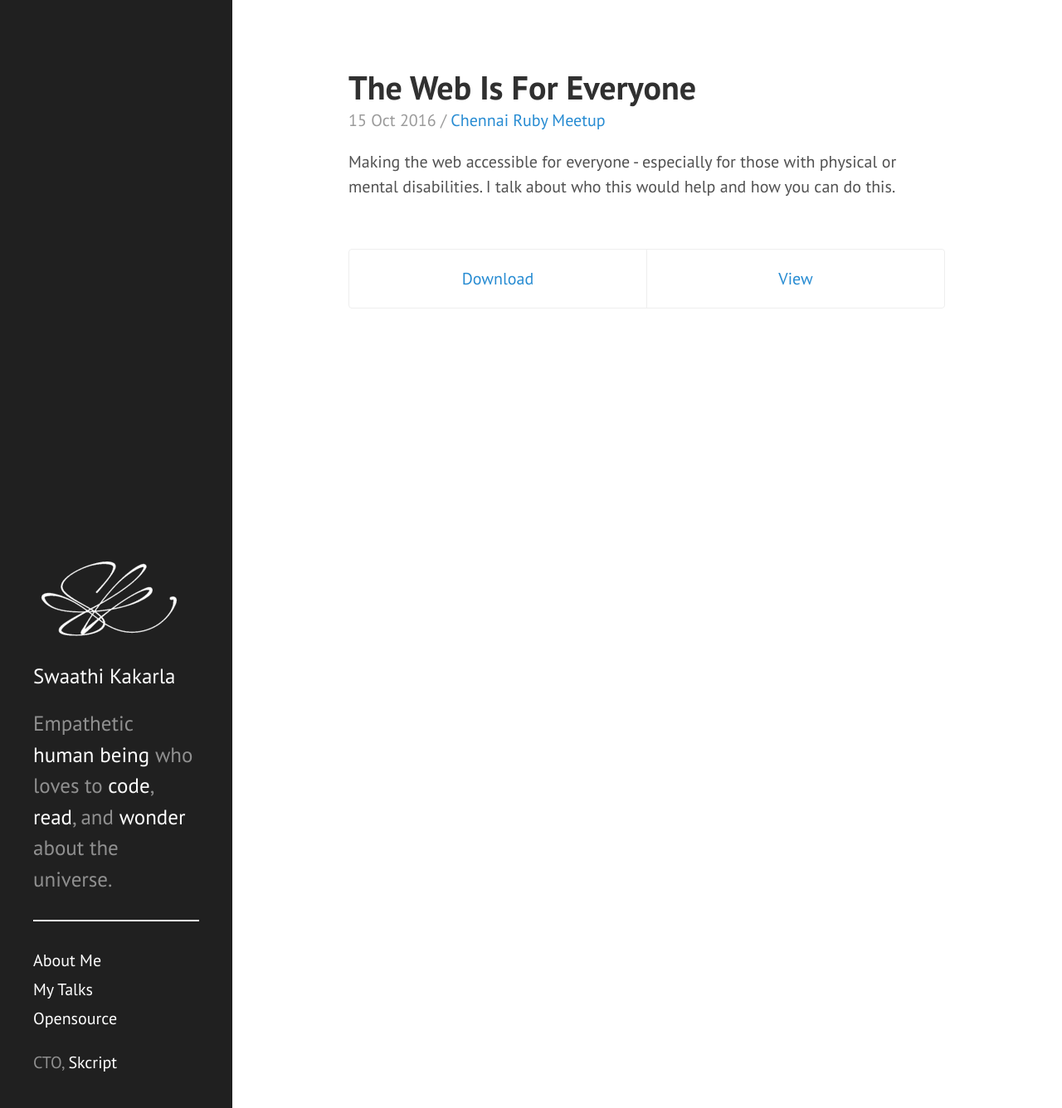
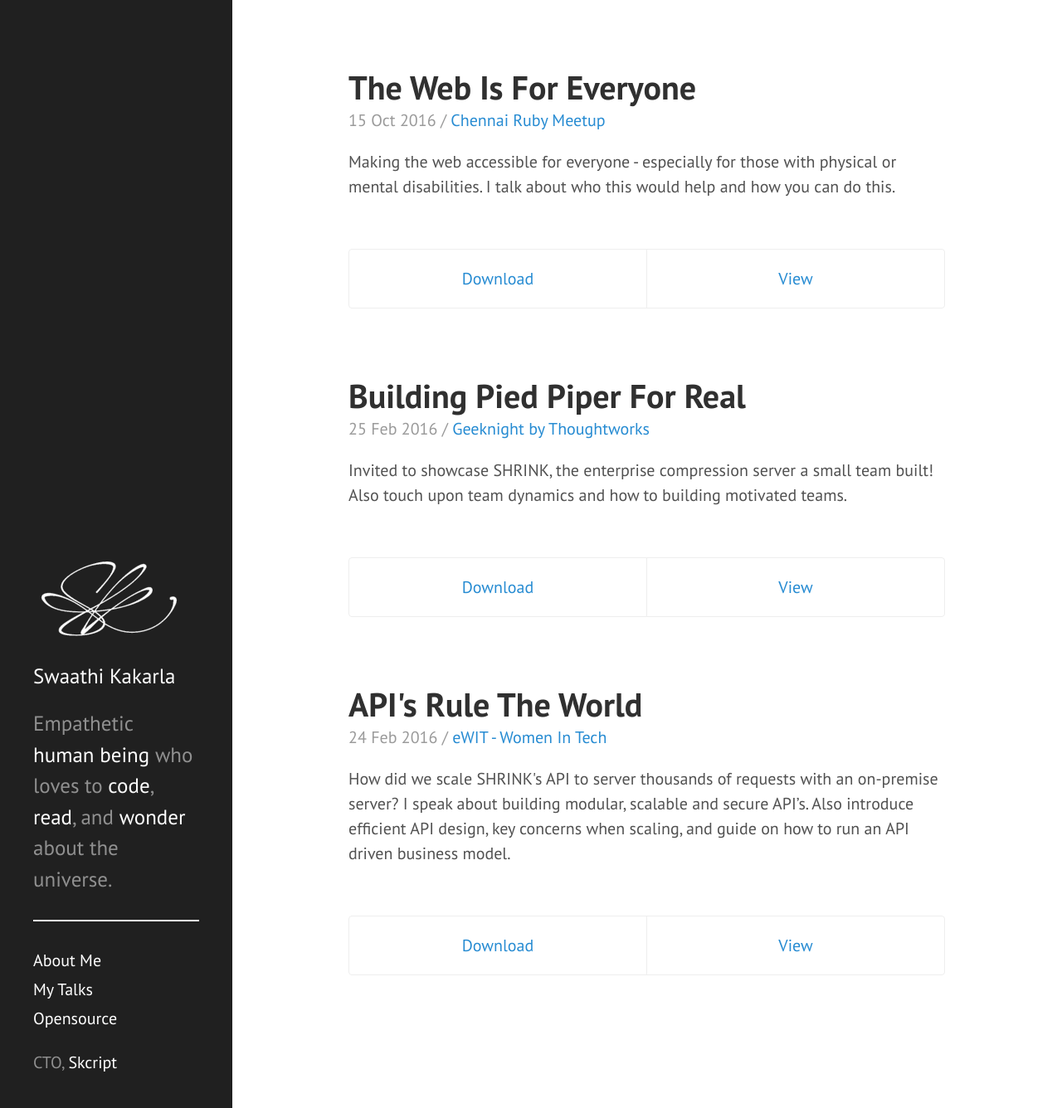
Before and after one commit to swaathi/swaathi.github.io, a Jekyll site: the page built from talks/index.html, in a window 1280 px wide and 1336 px high. Shown: the whole window at 83% size. Built offline with Jekyll 4.4.1, drawn with Linux system fonts in a browser that asks for light colours.

Commit message:
More talks

```diff
--- a/_data/talks.yml
+++ b/_data/talks.yml
@@ -6,3 +6,19 @@
   event:
     name: "Chennai Ruby Meetup"
     link: "https://www.meetup.com/chennai-ruby/events/234497214/"
+- name: "Building Pied Piper For Real"
+  path: "building-pied-piper-for-real.pdf"
+  link: ""
+  date: 2016-02-25 06:00:00 +5:30 GMT
+  description: "Invited to showcase SHRINK, the enterprise compression server a small team built! Also touch upon team dynamics and how to building motivated teams."
+  event:
+    name: "Geeknight by Thoughtworks"
+    link: "https://twchennai.github.io/geeknight/edition-28.html"
+- name: "API's Rule The World"
+  path: "apis-rule-the-world.pdf"
+  link: ""
+  date: 2016-02-24 06:00:00 +5:30 GMT
+  description: "How did we scale SHRINK's API to server thousands of requests with an on-premise server? I speak about building modular, scalable and secure API’s. Also introduce efficient API design, key concerns when scaling, and guide on how to run an API driven business model."
+  event:
+    name: "eWIT - Women In Tech"
+    link: "http://www.ewit.co.in/downloads/eWIT-invites-Feb242016.pdf"
--- a/talks/index.html
+++ b/talks/index.html
@@ -18,7 +18,11 @@ title: Talks
       </p>
       <div class="pagination">
         <a class="pagination-item older" href="/talks/{{ talk.path }}">Download</a>
-        <a class="pagination-item newer" href="{{ talk.link }}" target="_blank">View</a>
+        {% if talk.link != blank %}
+          <a class="pagination-item newer" href="{{ talk.link }}" target="_blank">View</a>
+        {% else %}
+          <a class="pagination-item newer" href="/">View</a>
+        {% endif %}
       </div>
     </div>
   {% endfor %}
```
Also changed, not shown: 2 other files.
